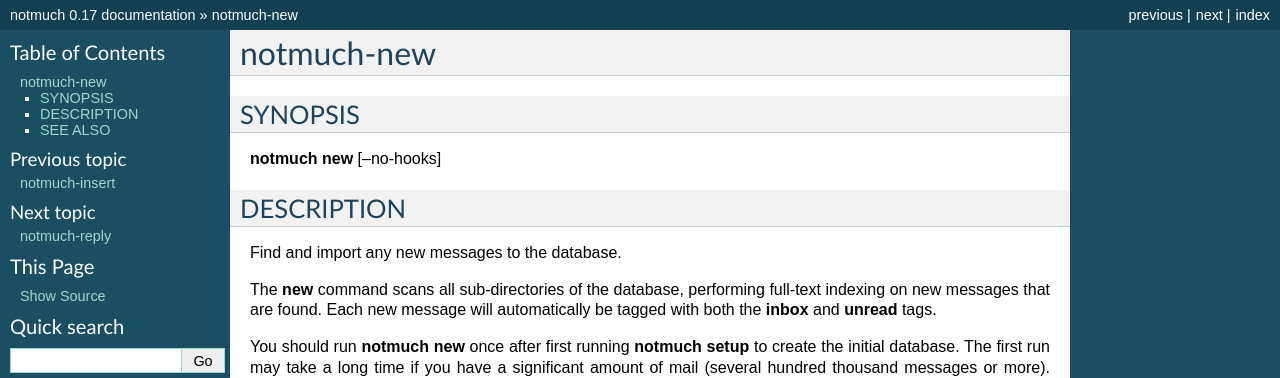
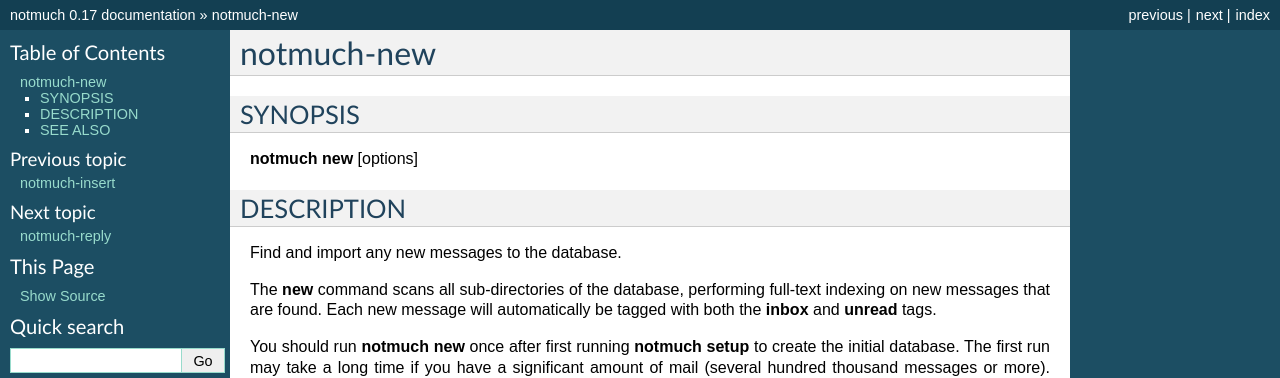
Before and after one commit to notmuch/notmuch, a Sphinx documentation site: the page built from doc/man1/notmuch-new.rst, in a window 1280 px wide. Shown: the top 378 px of the page. Built offline with Sphinx 7.4.7, drawn with Linux system fonts in a browser that asks for light colours; the version number is read from the project's files by our own code.

Commit message:
doc: make notmuch-new summary line more generic
Since 'notmuch new' now takes multiple options, it's confusing to show
only one of them in the summary.

```diff
--- a/doc/man1/notmuch-new.rst
+++ b/doc/man1/notmuch-new.rst
@@ -5,7 +5,7 @@ notmuch-new
 SYNOPSIS
 ========
 
-**notmuch** **new** [--no-hooks]
+**notmuch** **new** [options]
 
 DESCRIPTION
 ===========
```
